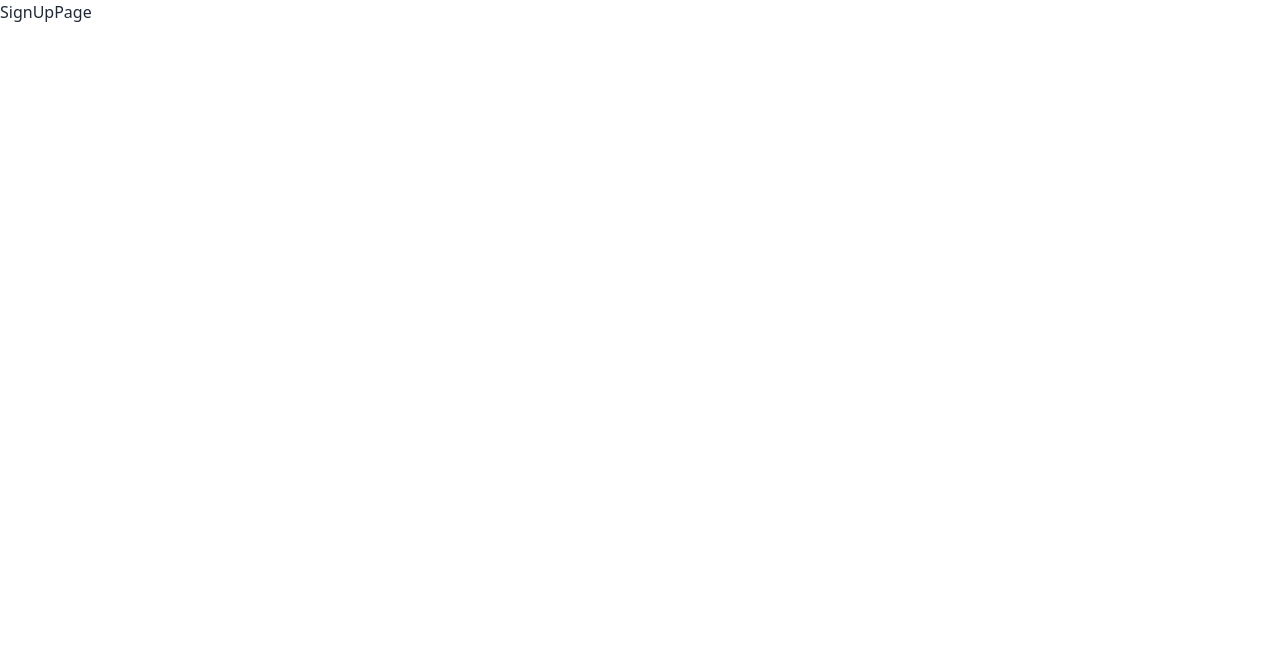
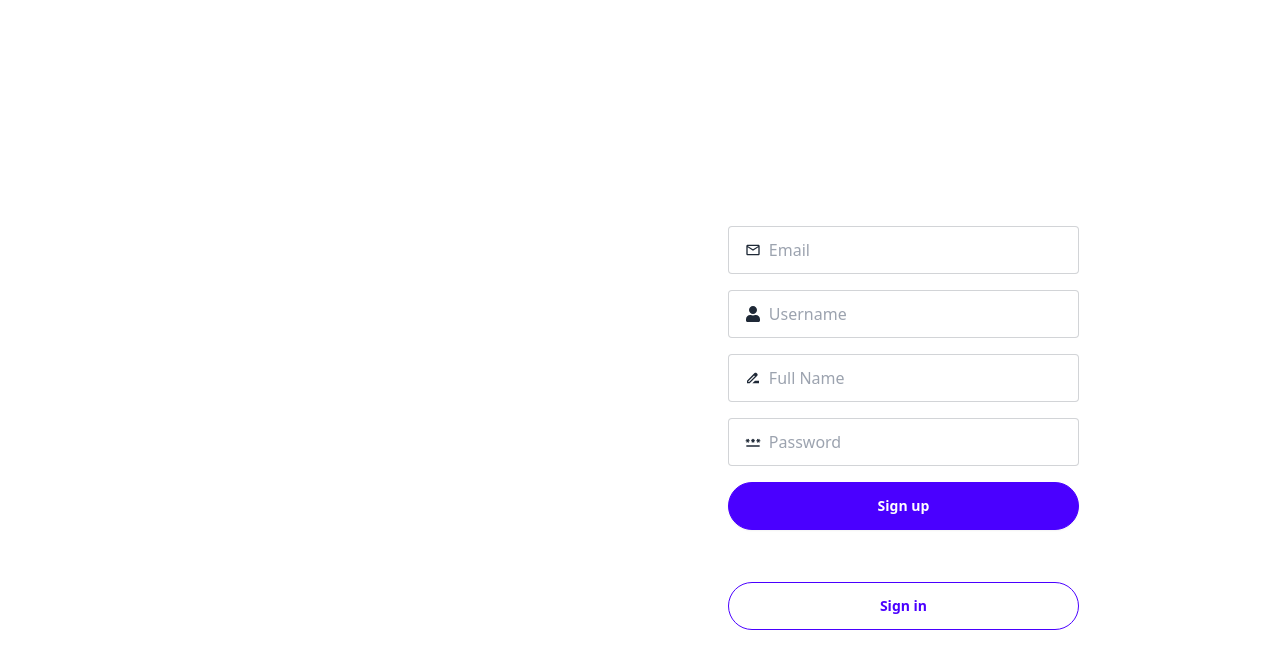
Before and after one commit to jialiangwu4/Twitter-Clone, a React (Vite) app in the folder frontend/: page /signup in a window 1280 px wide. Shown: the top 668 px of the page. Built offline with nearby package versions, Linux system fonts and the light colour scheme.

Commit message:
add signup page

```diff
--- a/frontend/src/App.jsx
+++ b/frontend/src/App.jsx
@@ -5,7 +5,7 @@ import SignUpPage from "./pages/auth/signup/SignUpPage.jsx";
 
 function App() {
   return (
-    <div>
+    <div className="flex max-w-6xl mx-auto">
       <Routes>
         <Route path="/" element={<HomePage />} />
         <Route path="/login" element={<LoginPage />} />
--- /dev/null
+++ b/frontend/src/components/svgs/X.jsx
@@ -0,0 +1,16 @@
+/*
+ * A reusable Svg component for rendering a cross icon.
+ *
+ * This code defines a React component named XSvg that renders an SVG (Scalable Vector Graphics) icon.
+ * The icon is defined by a single path element with a complex d attribute that specifies the shape of the icon.
+ * The aria-hidden attribute is set to true to indicate that the icon is purely decorative and should not be announced by screen readers.
+ * The viewBox attribute sets the coordinate system for the SVG. The component accepts any additional props ({...props}) to allow for customization.
+ *
+ * @type {React.FC<React.SVGProps<SVGSVGElement>>}
+ */
+const XSvg = (props) => (
+  <svg aria-hidden="true" viewBox="0 0 24 24" {...props}>
+    <path d="M18.244 2.25h3.308l-7.227 8.26 8.502 11.24H16.17l-5.214-6.817L4.99 21.75H1.68l7.73-8.835L1.254 2.25H8.08l4.713 6.231zm-1.161 17.52h1.833L7.084 4.126H5.117z" />
+  </svg>
+);
+export default XSvg;
--- a/frontend/src/pages/auth/signup/SignUpPage.jsx
+++ b/frontend/src/pages/auth/signup/SignUpPage.jsx
@@ -1,5 +1,105 @@
+import { Link } from "react-router-dom";
+import { useState } from "react";
+
+import XSvg from "../../../components/svgs/X";
+
+import { MdOutlineMail } from "react-icons/md";
+import { FaUser } from "react-icons/fa";
+import { MdPassword } from "react-icons/md";
+import { MdDriveFileRenameOutline } from "react-icons/md";
+
 const SignUpPage = () => {
-  return <div>SignUpPage</div>;
+  const [formData, setFormData] = useState({
+    email: "",
+    username: "",
+    fullName: "",
+    password: "",
+  });
+
+  const handleSubmit = (e) => {
+    e.preventDefault();
+    console.log(formData);
+  };
+
+  const handleInputChange = (e) => {
+    setFormData({ ...formData, [e.target.name]: e.target.value });
+  };
+
+  const isError = false;
+
+  return (
+    <div className="max-w-screen-xl mx-auto flex h-screen px-10">
+      <div className="flex-1 hidden lg:flex items-center  justify-center">
+        <XSvg className=" lg:w-2/3 fill-white" />
+      </div>
+      <div className="flex-1 flex flex-col justify-center items-center">
+        <form
+          className="lg:w-2/3  mx-auto md:mx-20 flex gap-4 flex-col"
+          onSubmit={handleSubmit}
+        >
+          <XSvg className="w-24 lg:hidden fill-white" />
+          <h1 className="text-4xl font-extrabold text-white">Join today.</h1>
+          <label className="input input-bordered rounded flex items-center gap-2">
+            <MdOutlineMail />
+            <input
+              type="email"
+              className="grow"
+              placeholder="Email"
+              name="email"
+              onChange={handleInputChange}
+              value={formData.email}
+            />
+          </label>
+          <div className="flex gap-4 flex-wrap">
+            <label className="input input-bordered rounded flex items-center gap-2 flex-1">
+              <FaUser />
+              <input
+                type="text"
+                className="grow "
+                placeholder="Username"
+                name="username"
+                onChange={handleInputChange}
+                value={formData.username}
+              />
+            </label>
+            <label className="input input-bordered rounded flex items-center gap-2 flex-1">
+              <MdDriveFileRenameOutline />
+              <input
+                type="text"
+                className="grow"
+                placeholder="Full Name"
+                name="fullName"
+                onChange={handleInputChange}
+                value={formData.fullName}
+              />
+            </label>
+          </div>
+          <label className="input input-bordered rounded flex items-center gap-2">
+            <MdPassword />
+            <input
+              type="password"
+              className="grow"
+              placeholder="Password"
+              name="password"
+              onChange={handleInputChange}
+              value={formData.password}
+            />
+          </label>
+          <button className="btn rounded-full btn-primary text-white">
+            Sign up
+          </button>
+          {isError && <p className="text-red-500">Something went wrong</p>}
+        </form>
+        <div className="flex flex-col lg:w-2/3 gap-2 mt-4">
+          <p className="text-white text-lg">Already have an account?</p>
+          <Link to="/login">
+            <button className="btn rounded-full btn-primary text-white btn-outline w-full">
+              Sign in
+            </button>
+          </Link>
+        </div>
+      </div>
+    </div>
+  );
 };
-
 export default SignUpPage;
```
